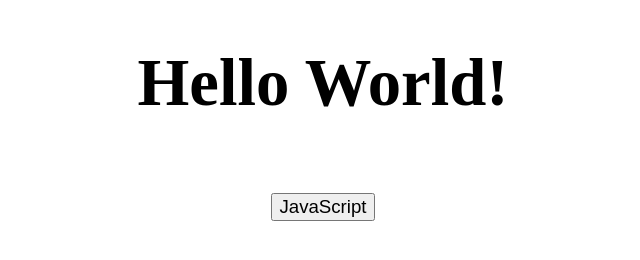
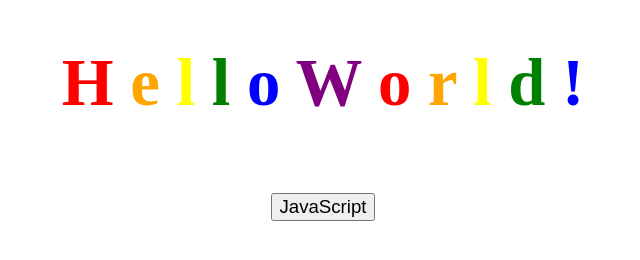
Before and after one commit to Yulian-Hvozdyk/Learn_Web, a plain HTML site: page PG-1.html in a window 1280 px wide. Shown: the whole page, without its empty margins (317-957 px from the left). Drawn offline with Linux system fonts and the light colour scheme.

Commit message:
Надпись - Hello World! была покрашена в цвет радуги ;)

```diff
--- a/PG-1.html
+++ b/PG-1.html
@@ -21,7 +21,21 @@
 </head>
     <body>
 
-        <h1 align="center">Hello World!</h1>
+        <h1 align="center">
+            <span class="red">H</span>
+            <span class="orange">e</span>
+            <span class="yellow">l</span>
+            <span class="green">l</span>
+            <span class="blue">o</span>
+            <span class="purple">W</span>
+            <span class="red">o</span>
+            <span class="orange">r</span>
+            <span class="yellow">l</span>
+            <span class="green">d</span>
+            <span class="blue">!</span>
+        </h1>
+
+
         <br>
         <form align="center" ethod="get" action="http://127.0.0.1:5500/PG-2.html">
             <button id="button_1" type="submit">JavaScript</button>
--- a/style-pg1.css
+++ b/style-pg1.css
@@ -1,9 +1,34 @@
 h1 {
     font-family: 'Times New Roman', Times, serif;
     font-size: 100px;
+
 }
 
 p {
     font-family: 'Franklin Gothic Medium', 'Arial Narrow', Arial, sans-serif;
     font-size: 100px;
 }
+
+.red {
+    color: red;
+}
+
+.orange {
+    color: orange;
+}
+
+.yellow {
+    color: yellow;
+}
+
+.green {
+    color: green;
+}
+
+.blue {
+    color: blue;
+}
+
+.purple {
+    color: purple;
+}
```
Also changed, not shown: PG-2.html (+2 -2 lines).
